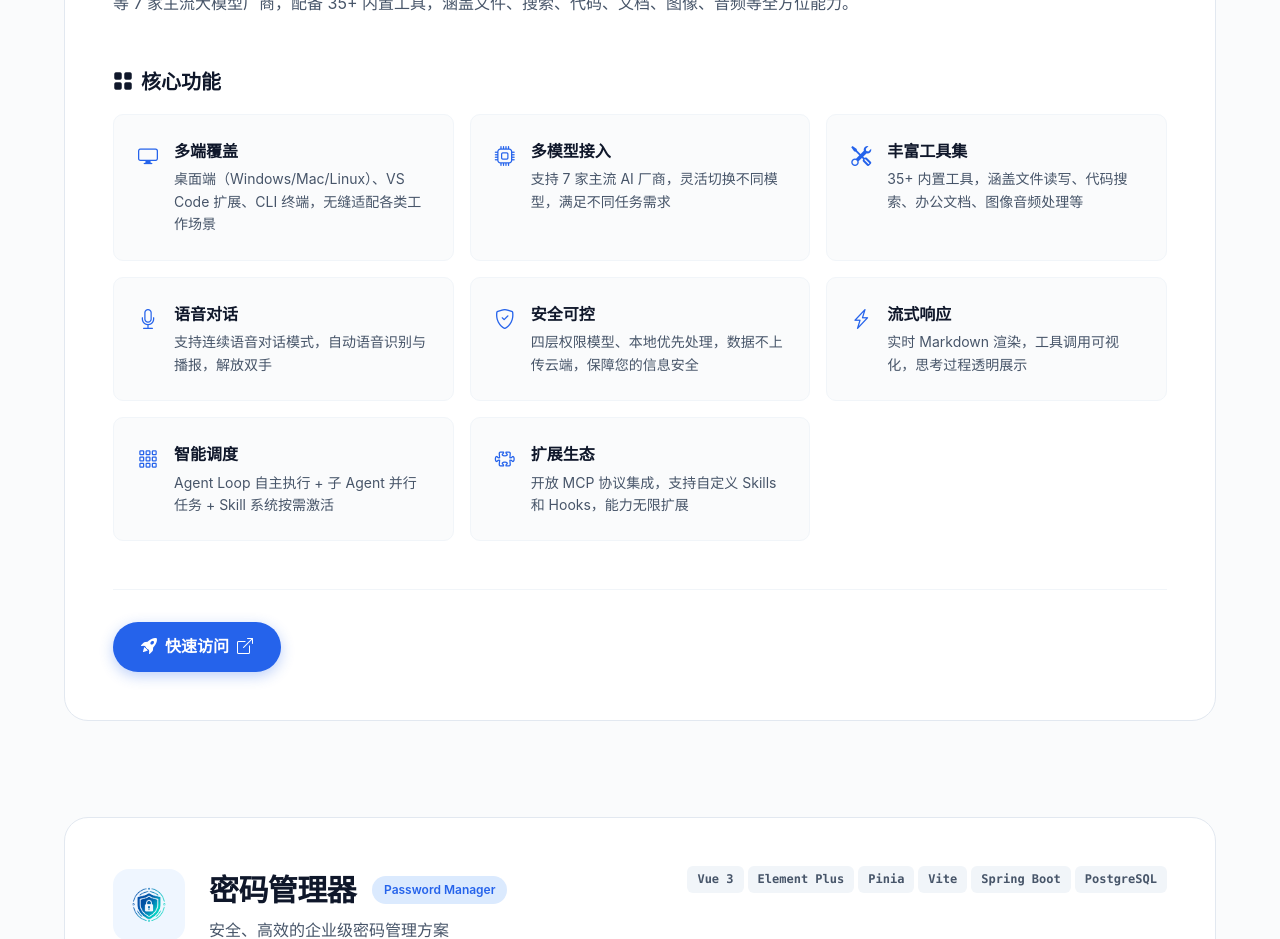
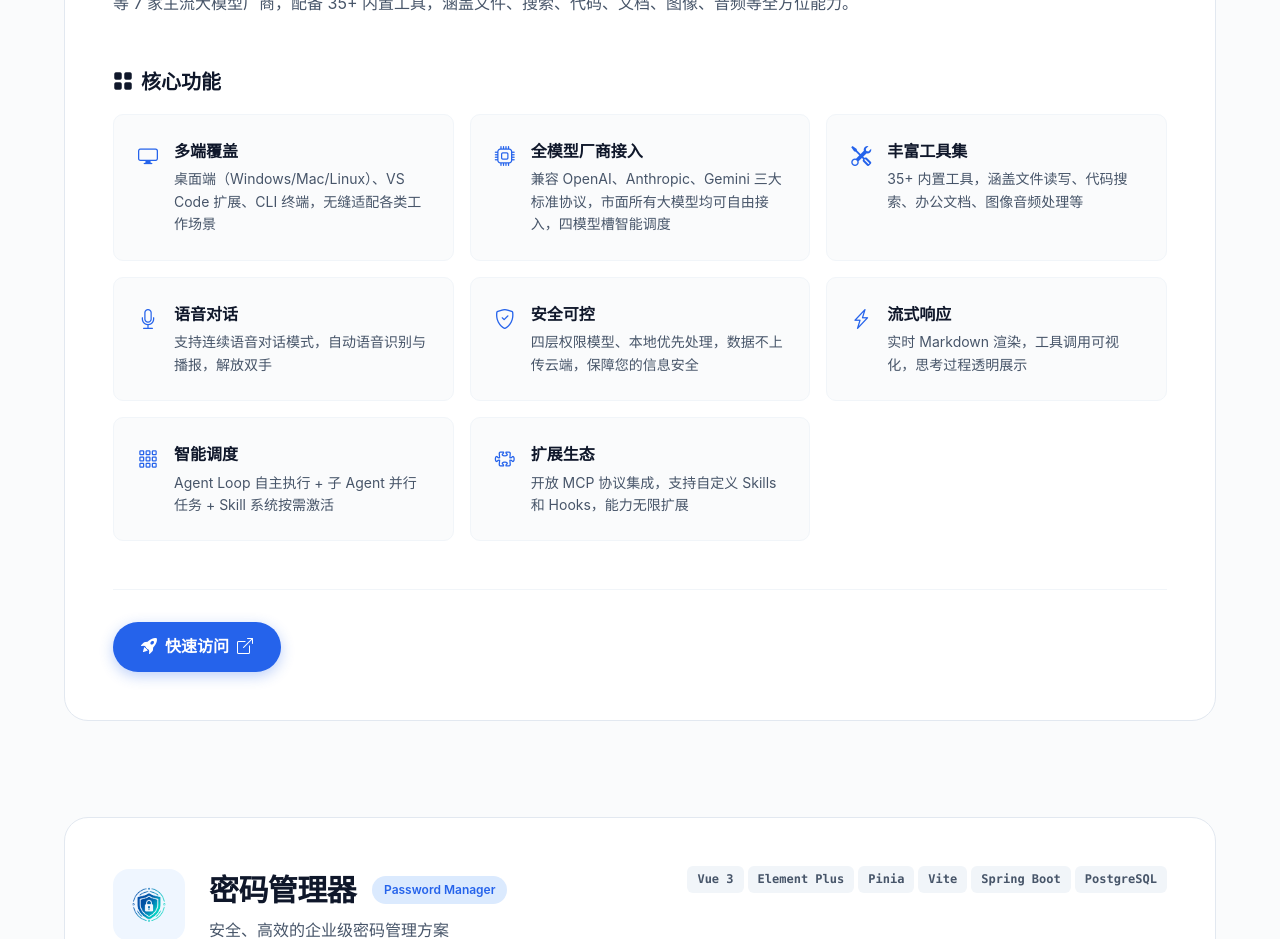
Before and after one commit to rick-ben/jide-tech-website, a Vue app: page /products in a window 1280 px wide. Shown: the part 1380-2319 px from the top of the page. Built offline with nearby package versions, Linux system fonts and the light colour scheme.

Commit message:
产品介绍：多模型接入 → 全模型厂商接入
兼容 OpenAI、Anthropic、Gemini 三大标准协议，市面所有大模型均可自由接入，四模型槽智能调度

```diff
--- a/src/data/products.js
+++ b/src/data/products.js
@@ -17,7 +17,7 @@ export const products = [
       '接入 DeepSeek、OpenAI、Anthropic、Gemini 等 7 家主流大模型厂商，配备 35+ 内置工具，涵盖文件、搜索、代码、文档、图像、音频等全方位能力。',
     features: [
       { icon: 'bi-display', title: '多端覆盖', desc: '桌面端（Windows/Mac/Linux）、VS Code 扩展、CLI 终端，无缝适配各类工作场景' },
-      { icon: 'bi-cpu', title: '多模型接入', desc: '支持 7 家主流 AI 厂商，灵活切换不同模型，满足不同任务需求' },
+      { icon: 'bi-cpu', title: '全模型厂商接入', desc: '兼容 OpenAI、Anthropic、Gemini 三大标准协议，市面所有大模型均可自由接入，四模型槽智能调度' },
       { icon: 'bi-tools', title: '丰富工具集', desc: '35+ 内置工具，涵盖文件读写、代码搜索、办公文档、图像音频处理等' },
       { icon: 'bi-mic', title: '语音对话', desc: '支持连续语音对话模式，自动语音识别与播报，解放双手' },
       { icon: 'bi-shield-check', title: '安全可控', desc: '四层权限模型、本地优先处理，数据不上传云端，保障您的信息安全' },
--- a/src/docs/lingxi-assistant-intro.md
+++ b/src/docs/lingxi-assistant-intro.md
@@ -23,8 +23,8 @@
 ### 🖥️ 多端覆盖
 桌面端（Windows/Mac/Linux）、VS Code 扩展、CLI 终端三种交互方式，无缝适配各类工作场景。
 
-### 🧠 多模型接入
-支持 DeepSeek、OpenAI、Anthropic、Gemini、通义千问、Groq、Mistral 等 7 家主流 AI 厂商，灵活切换不同模型满足不同任务需求。
+### 🧠 全模型厂商接入
+兼容 OpenAI、Anthropic、Gemini 三大标准协议，市面所有大模型均可自由接入，四模型槽智能调度。
 
 ### 🛠️ 丰富工具集
 内置 35+ 工具，涵盖文件读写、代码搜索与编辑、Office 文档处理、图像识别与生成、语音合成与识别、Git 操作、SSH 远程连接、浏览器自动化等全方位能力。
```
